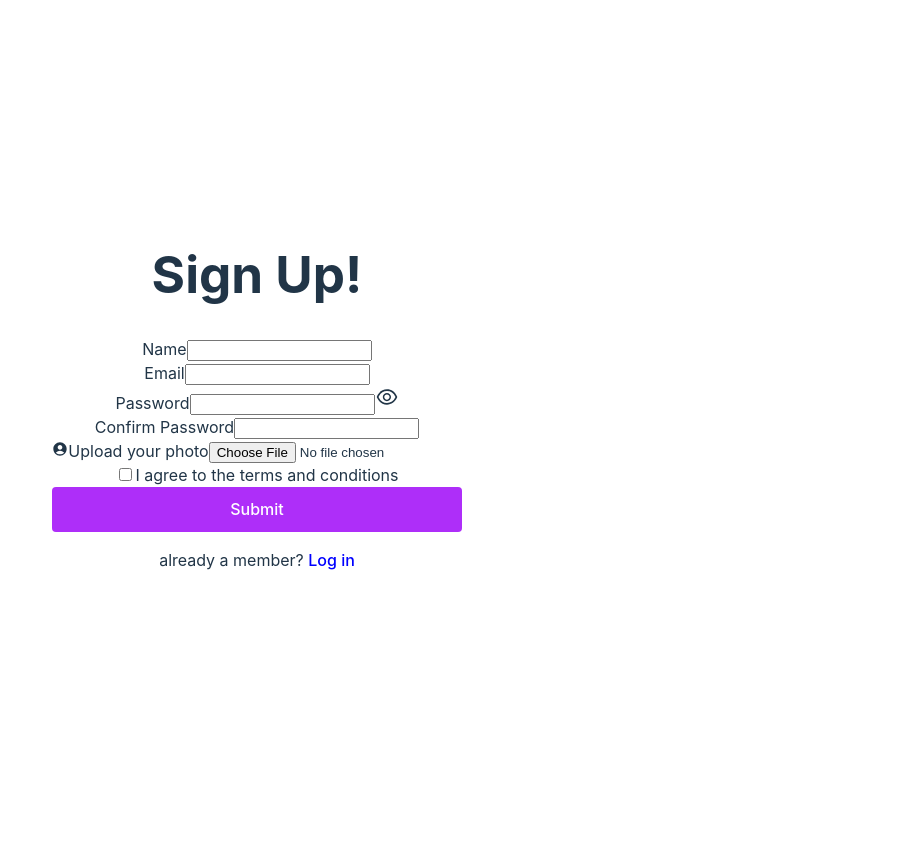
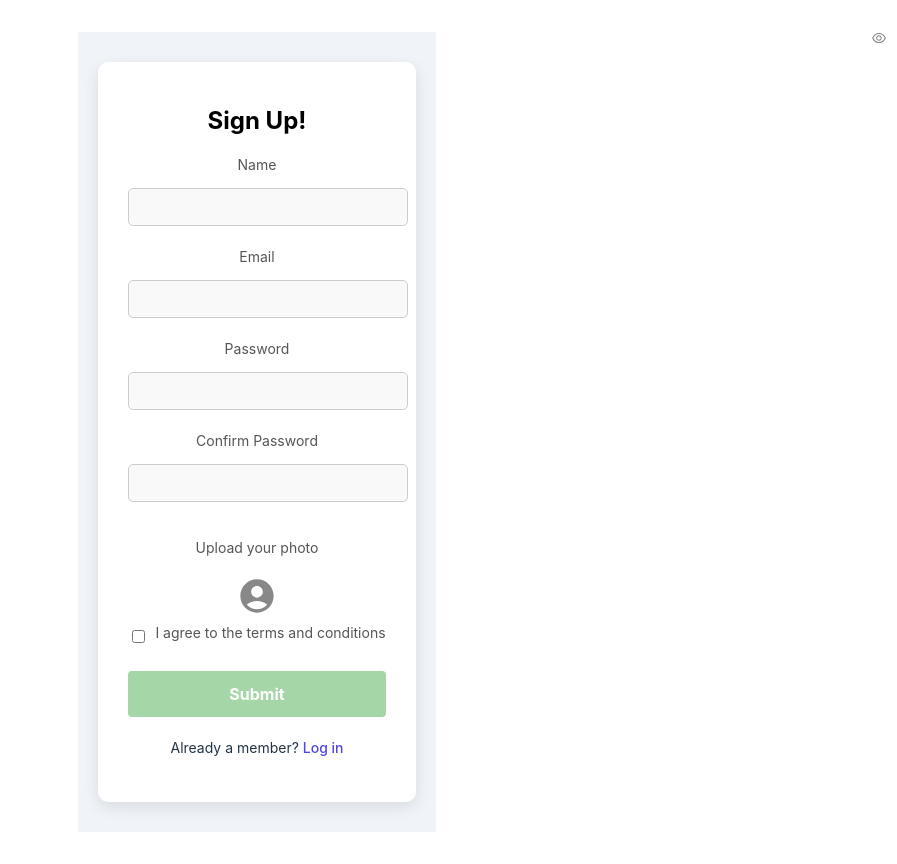
Before and after one commit to mayur-driod/byte-2-bite, a React (Vite) app: page /signup in a window 1280 px wide. Shown: the whole page, without its empty margins (383-1280 px from the left). Before the commit the page ends 800 px from the top, so only its background shows below. Built offline with nearby package versions, Linux system fonts and the light colour scheme; a web font is replaced by a local one.

Commit message:
Designed login and signup

```diff
--- a/src/pages/Contact.css
+++ b/src/pages/Contact.css
@@ -84,7 +84,7 @@
 button[type="submit"] {
   width: 100%;
   padding: 0.8rem;
-  background-color: #ae2ef9;
+  background-color: #92ac7d;
   color: #ffffff;
   border: none;
   border-radius: 4px;
--- /dev/null
+++ b/src/pages/Login.css
@@ -0,0 +1,100 @@
+/* Overall Container */
+.login-container {
+    display: flex;
+    justify-content: center;
+    align-items: center;
+    min-height: 100vh;
+    background-color: #f0f0f0;
+    padding: 20px;
+  }
+
+  /* Form Container */
+  .login-form-container {
+    width: 100%;
+    max-width: 400px;
+    background-color: white;
+    padding: 30px;
+    border-radius: 8px;
+    box-shadow: 0 4px 6px rgba(0, 0, 0, 0.1); /* Shadow for depth */
+    border: 2px solid #e0e0e0; /* Light border for visibility */
+  }
+
+  /* Header */
+  .login-header {
+    text-align: center;
+    font-size: 28px;
+    font-weight: bold;
+    color: #333;
+    margin-bottom: 30px;
+  }
+
+  /* Input Group */
+  .input-group {
+    margin-bottom: 20px;
+  }
+
+  .input-label {
+    font-size: 14px;
+    color: #555;
+    margin-bottom: 8px;
+    display: block;
+  }
+
+  .input-field {
+    width: 100%;
+    padding: 10px;
+    border: 1px solid #ccc;
+    border-radius: 5px;
+    font-size: 14px;
+    color: #333;
+  }
+
+  .input-field:focus {
+    border-color: #4CAF50;
+    outline: none;
+  }
+
+  /* Remember Me */
+  .remember-me {
+    display: flex;
+    align-items: center;
+    margin-bottom: 20px;
+  }
+
+  .checkbox {
+    margin-right: 8px;
+  }
+
+  .remember-label {
+    font-size: 14px;
+    color: #555;
+  }
+
+  /* Submit Button */
+  .submit-btn {
+    width: 100%;
+    padding: 12px;
+    background-color: #4CAF50;
+    color: white;
+    border-radius: 5px;
+    border: none;
+    font-size: 16px;
+    cursor: pointer;
+    transition: background-color 0.3s ease;
+  }
+
+  .submit-btn:hover {
+    background-color: #45a049;
+  }
+
+  /* Optional: Style for the submit button when disabled */
+  .submit-btn:disabled {
+    background-color: #a5d6a7;
+    cursor: not-allowed;
+  }
+
+  /* Additional styles */
+  form {
+    display: flex;
+    flex-direction: column;
+  }
--- a/src/pages/Login.jsx
+++ b/src/pages/Login.jsx
@@ -1,30 +1,29 @@
-import React from 'react'
+import React from 'react';
+import './Login.css';  // Make sure this import is correct
 
 function Login() {
   return (
-    <>
-        <div>
-            <div>
-                <h1>Login</h1>
-            </div>
-            <form>
-                <div>
-                    <label>Email</label>
-                    <input type="email" name="Email" placeholder="Enter your email" />
-                </div>
-                <div>
-                    <label>Password</label>
-                    <input type="password" name="Password" placeholder="Enter your password" />
-                </div>
-                <div>
-                    <input type="checkbox" />
-                    <label>Remember me</label>
-                </div>
-                <button>Submit</button>
-            </form>
-        </div>
-    </>
-  )
+    <div className="login-container">
+      <div className="login-form-container">
+        <h1 className="login-header">Login</h1>
+        <form>
+          <div className="input-group">
+            <label className="input-label" htmlFor="email">Email</label>
+            <input className="input-field" type="email" name="Email" placeholder="Enter your email" id="email" />
+          </div>
+          <div className="input-group">
+            <label className="input-label" htmlFor="password">Password</label>
+            <input className="input-field" type="password" name="Password" placeholder="Enter your password" id="password" />
+          </div>
+          <div className="remember-me">
+            <input className="checkbox" type="checkbox" />
+            <label className="remember-label">Remember me</label>
+          </div>
+          <button className="submit-btn" type="submit">Submit</button>
+        </form>
+      </div>
+    </div>
+  );
 }
 
-export default Login
+export default Login;
--- /dev/null
+++ b/src/pages/Signup.css
@@ -0,0 +1,155 @@
+/* Main container */
+.signup-container {
+    display: flex;
+    justify-content: center;
+    align-items: center;
+    height: 100vh;
+    background-color: #f0f4f8;
+    padding: 0 20px;
+  }
+
+  /* Form wrapper */
+  .signup-form {
+    background-color: white;
+    border-radius: 10px;
+    width: 100%;
+    max-width: 400px;
+    padding: 30px;
+    box-shadow: 0 5px 15px rgba(0, 0, 0, 0.1);
+  }
+
+  .form-title {
+    text-align: center;
+    font-size: 24px;
+    font-weight: bold;
+    color: #000000;
+    margin-bottom: 20px;
+  }
+
+  /* Input fields */
+  .input-group {
+    margin-bottom: 20px;
+  }
+
+  label {
+    font-size: 14px;
+    color: #555;
+    margin-bottom: 8px;
+    display: block;
+  }
+
+  .input-field {
+    width: 100%;
+    padding: 10px;
+    border: 1px solid #ccc;
+    border-radius: 8px;
+    background-color: #f9f9f9;
+    font-size: 14px;
+    margin-top: 5px;
+    color: #000000;
+  }
+
+  .input-field:focus {
+    border-color: #4f46e5;
+    outline: none;
+  }
+
+  /* Password field visibility icon */
+  .eye-icon {
+    position: absolute;
+    top: 30px;
+    right: 10px;
+    cursor: pointer;
+    color: #888;
+  }
+
+  /* Avatar upload */
+  .avatar-upload {
+    display: flex;
+    flex-direction: column;
+    align-items: center;
+    margin-top: 15px;
+  }
+
+  .avatar-label {
+    font-size: 14px;
+    color: #555;
+  }
+
+  .avatar-preview {
+    margin-top: 10px;
+  }
+
+  .avatar-img {
+    width: 50px;
+    height: 50px;
+    border-radius: 50%;
+    object-fit: cover;
+    border: 2px solid #ccc;
+  }
+
+  .avatar-icon {
+    font-size: 40px;
+    color: #888;
+  }
+
+  .file-input {
+    display: none;
+  }
+
+  /* Terms and conditions checkbox */
+  .terms-checkbox {
+    display: flex;
+    align-items: center;
+    margin-bottom: 20px;
+  }
+
+  .terms-checkbox input {
+    margin-right: 10px;
+  }
+
+  .terms-checkbox label {
+    font-size: 14px;
+    color: #555;
+  }
+
+  /* Submit button */
+  /* Submit button */
+.submit-btn {
+    width: 100%;
+    padding: 12px;
+    background-color: #34d399; /* Green color */
+    color: white;
+    border: none;
+    border-radius: 8px;
+    font-size: 16px;
+    font-weight: bold;
+    cursor: pointer;
+    transition: background-color 0.3s;
+  }
+
+  .submit-btn:hover {
+    background-color: #10b981; /* Darker green on hover */
+  }
+
+  .submit-btn:disabled {
+    background-color: #d1d5db;
+    cursor: not-allowed;
+  }
+
+
+  /* Login link */
+  .login-link {
+    text-align: center;
+    font-size: 14px;
+    margin-top: 20px;
+  }
+
+  .login-link a {
+    color: #4f46e5;
+    text-decoration: none;
+  }
+
+  .login-link a:hover {
+    text-decoration: underline;
+  }
--- a/src/pages/Signup.jsx
+++ b/src/pages/Signup.jsx
@@ -1,9 +1,8 @@
-import React from 'react';
-import { useState } from 'react';
+import React, { useState } from 'react';
 import { AiOutlineEye, AiOutlineEyeInvisible } from 'react-icons/ai';
 import axios from 'axios';
 import { MdAccountCircle } from "react-icons/md";
-
+import './Signup.css';
 
 function Signup() {
   const [sign, setSign] = useState({
@@ -14,35 +13,33 @@ function Signup() {
   });
 
   const [visible, setVisible] = useState(false);
-  const [agree,setAgree] = useState(false);
+  const [agree, setAgree] = useState(false);
   const [avatar, setAvatar] = useState(null);
 
   const handleChange = (e) => {
     const { name, value } = e.target;
-    setSign(prevState => ({
+    setSign((prevState) => ({
       ...prevState,
-      [name]: value
+      [name]: value,
     }));
-  }
+  };
 
   const handlefilesubmit = (e) => {
     const file = e.target.files[0];
-    console.log("File selected:", file);
+    console.log('File selected:', file);
 
     if (file) {
-      const filepath = URL.createObjectURL(file);
       setAvatar(file);
-      console.log("File path:", filepath);
+      console.log('File path:', URL.createObjectURL(file));
     } else {
-      console.error("No file selected");
+      console.error('No file selected');
     }
-  }
+  };
 
   const handlesubmit = async (e) => {
-
     e.preventDefault();
     if (!avatar) {
-      console.error("No avatar file selected");
+      console.error('No avatar file selected');
       return;
     }
 
@@ -55,9 +52,9 @@ function Signup() {
 
     const config = {
       headers: {
-        'Content-Type': 'multipart/form-data'
-      }
-    }
+        'Content-Type': 'multipart/form-data',
+      },
+    };
 
     try {
       const response = await axios.post('http://localhost:3000/create-user', formData, config);
@@ -65,101 +62,97 @@ function Signup() {
     } catch (error) {
       console.error('There was an error!', error);
     }
-  }
-
-
+  };
 
   return (
-    <div className="flex min-h-screen items-center justify-center bg-gray-50 px-6 py-12">
-      <div className="w-full max-w-md">
-        <h1 className="mb-8 text-center text-3xl font-bold tracking-tight text-gray-900">
-          Sign Up!
-        </h1>
-        <form className="space-y-6 bg-white p-6 rounded-lg shadow-lg" onSubmit={handlesubmit}>
-          <div className="relative">
-            <label htmlFor="Name" className="block text-sm font-medium text-gray-700">Name</label>
+    <div className="signup-container">
+      <div className="signup-form">
+        <h1 className="form-title">Sign Up!</h1>
+        <form onSubmit={handlesubmit}>
+          <div className="input-group">
+            <label htmlFor="Name">Name</label>
             <input
               type="text"
               name="Name"
               value={sign.Name}
               onChange={handleChange}
               required
-              className="bg-gray-200 block w-full rounded-md border-gray-300 px-4 py-2 mt-1 text-gray-900 shadow-sm focus:border-indigo-500 focus:ring focus:ring-indigo-300 sm:text-sm"
+              className="input-field"
             />
           </div>
-          <div className="relative">
-            <label htmlFor="Email" className="block text-sm font-medium text-gray-700">Email</label>
+
+          <div className="input-group">
+            <label htmlFor="Email">Email</label>
             <input
               type="email"
               name="Email"
               value={sign.Email}
               onChange={handleChange}
               required
-              className="bg-gray-200 block w-full rounded-md border-gray-300 px-4 py-2 mt-1 text-gray-900 shadow-sm focus:border-indigo-500 focus:ring focus:ring-indigo-300 sm:text-sm"
+              className="input-field"
             />
           </div>
-          <div className="relative">
-            <label htmlFor="Password" className="block text-sm font-medium text-gray-700">Password</label>
+
+          <div className="input-group">
+            <label htmlFor="Password">Password</label>
             <input
-              type={visible ? "text" : "password"}
+              type={visible ? 'text' : 'password'}
               name="Password"
               value={sign.Password}
               onChange={handleChange}
               required
-              className=" bg-gray-200 block w-full rounded-md border-gray-300 px-4 py-2 mt-1 text-gray-900 shadow-sm focus:border-indigo-500 focus:ring focus:ring-indigo-300 sm:text-sm"
+              className="input-field"
             />
             {visible ? (
-              <AiOutlineEyeInvisible
-                className="absolute top-8 right-3 text-gray-500 cursor-pointer"
-                onClick={() => setVisible(false)}
-                size={24}
-              />
+              <AiOutlineEyeInvisible className="eye-icon" onClick={() => setVisible(false)} />
             ) : (
-              <AiOutlineEye
-                className="absolute top-8 right-3 text-gray-500 cursor-pointer"
-                onClick={() => setVisible(true)}
-                size={24}
-              />
+              <AiOutlineEye className="eye-icon" onClick={() => setVisible(true)} />
             )}
           </div>
-          <div className="relative">
-            <label htmlFor="ConfirmPassword" className="block text-sm font-medium text-gray-700">Confirm Password</label>
+
+          <div className="input-group">
+            <label htmlFor="ConfirmPassword">Confirm Password</label>
             <input
-              type={visible ? "text" : "password"}
+              type={visible ? 'text' : 'password'}
               name="ConfirmPassword"
               value={sign.ConfirmPassword}
               onChange={handleChange}
               required
-              className="bg-gray-200 block w-full rounded-md border-gray-300 px-4 py-2 mt-1 text-gray-900 shadow-sm focus:border-indigo-500 focus:ring focus:ring-indigo-300 sm:text-sm"
+              className="input-field"
             />
           </div>
 
-          <div>
-            <label htmlFor="avatar" className='block text-sm font-medium text-gray-700'></label>
-            <div className='mt-2 flex items-center'>
-              <span className='inline-block h-8 w-8 rounded-full overflow-hidden'>
-                {avatar?(<img src={URL.createObjectURL(avatar)}/>):(<MdAccountCircle className="h-8 w-8"/>)}
-              </span>
-              <label htmlFor="file-input" className='ml-5 flex items-center justify-center px-4 py-2 border border-gray-300 rounded-md shadow-sm text-sm font-medium text-gray-700 bg-white hover:bg-gray-50'>
-                <span>Upload your photo</span>
-                <input type="file" name='avatar' id='file-input' accept='.jpg,.png,.jpeg'
-                onChange={(e)=>handlefilesubmit(e)}
-                className='sr-only' />
-              </label>
+          <div className="avatar-upload">
+            <label htmlFor="avatar" className="avatar-label">Upload your photo</label>
+            <div className="avatar-preview">
+              {avatar ? (
+                <img src={URL.createObjectURL(avatar)} alt="Avatar" className="avatar-img" />
+              ) : (
+                <MdAccountCircle className="avatar-icon" />
+              )}
             </div>
+            <input
+              type="file"
+              name="avatar"
+              id="file-input"
+              accept=".jpg,.png,.jpeg"
+              onChange={handlefilesubmit}
+              className="file-input"
+            />
           </div>
 
-          <div>
-            <input type="checkbox" value={agree} onChange={()=>setAgree(prev=>!prev)} />
-            <label htmlFor="terms" className="text-sm text-gray-600">I agree to the terms and conditions</label>
+          <div className="terms-checkbox">
+            <input type="checkbox" value={agree} onChange={() => setAgree((prev) => !prev)} />
+            <label htmlFor="terms">I agree to the terms and conditions</label>
           </div>
-          <button
-            type="submit"
-            className="flex w-full justify-center rounded-md bg-indigo-600 px-4 py-2 text-sm font-semibold text-white shadow-sm hover:bg-indigo-500 focus:outline-none focus:ring-2 focus:ring-indigo-400 focus:ring-offset-2"
-          >
+
+          <button type="submit" className="submit-btn" disabled={!agree}>
             Submit
           </button>
-          <p>already a member? <a href="/login" style={{color: 'blue'}}>Log in</a></p>
+
+          <p className="login-link">
+            Already a member? <a href="/login">Log in</a>
+          </p>
         </form>
       </div>
     </div>
```
